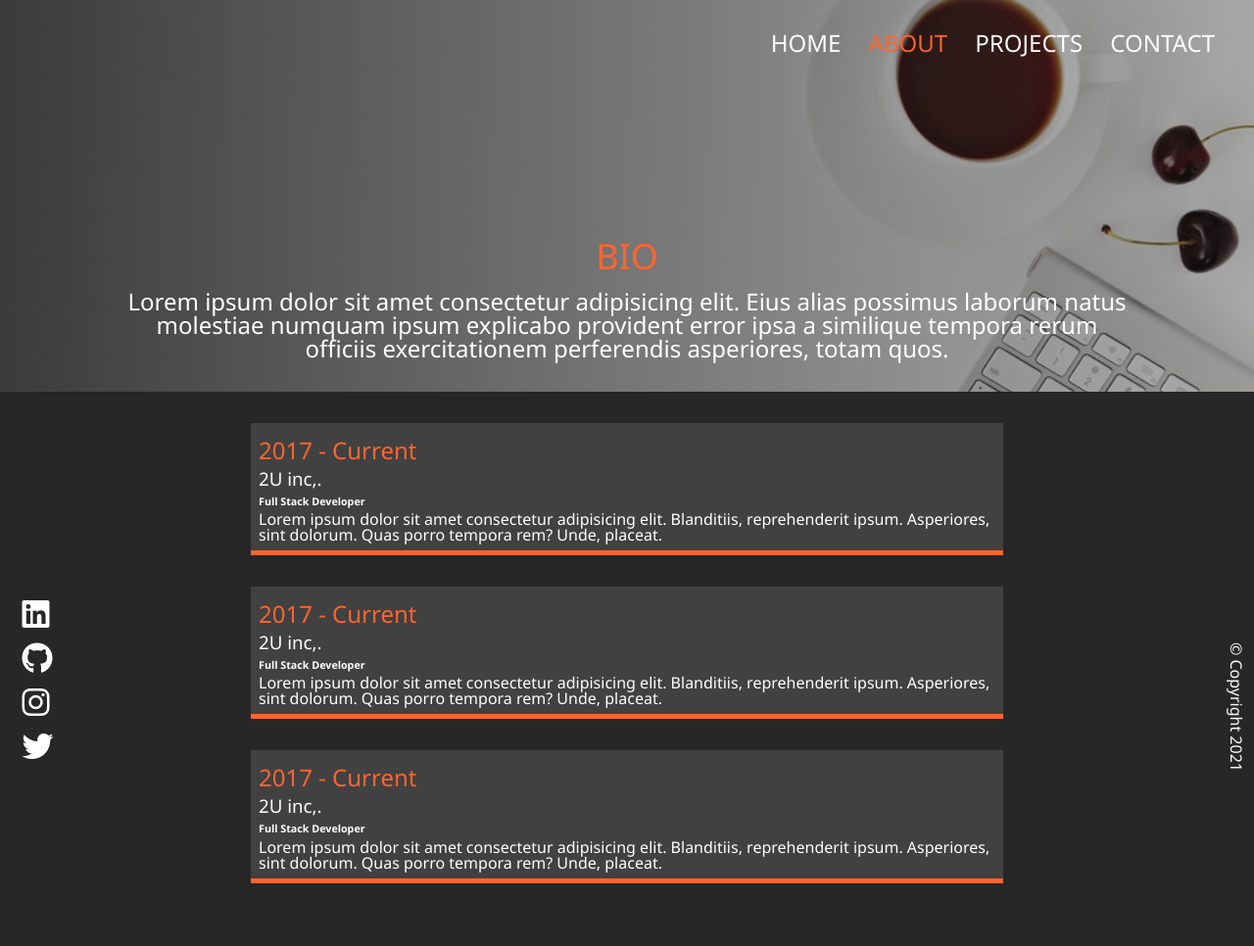
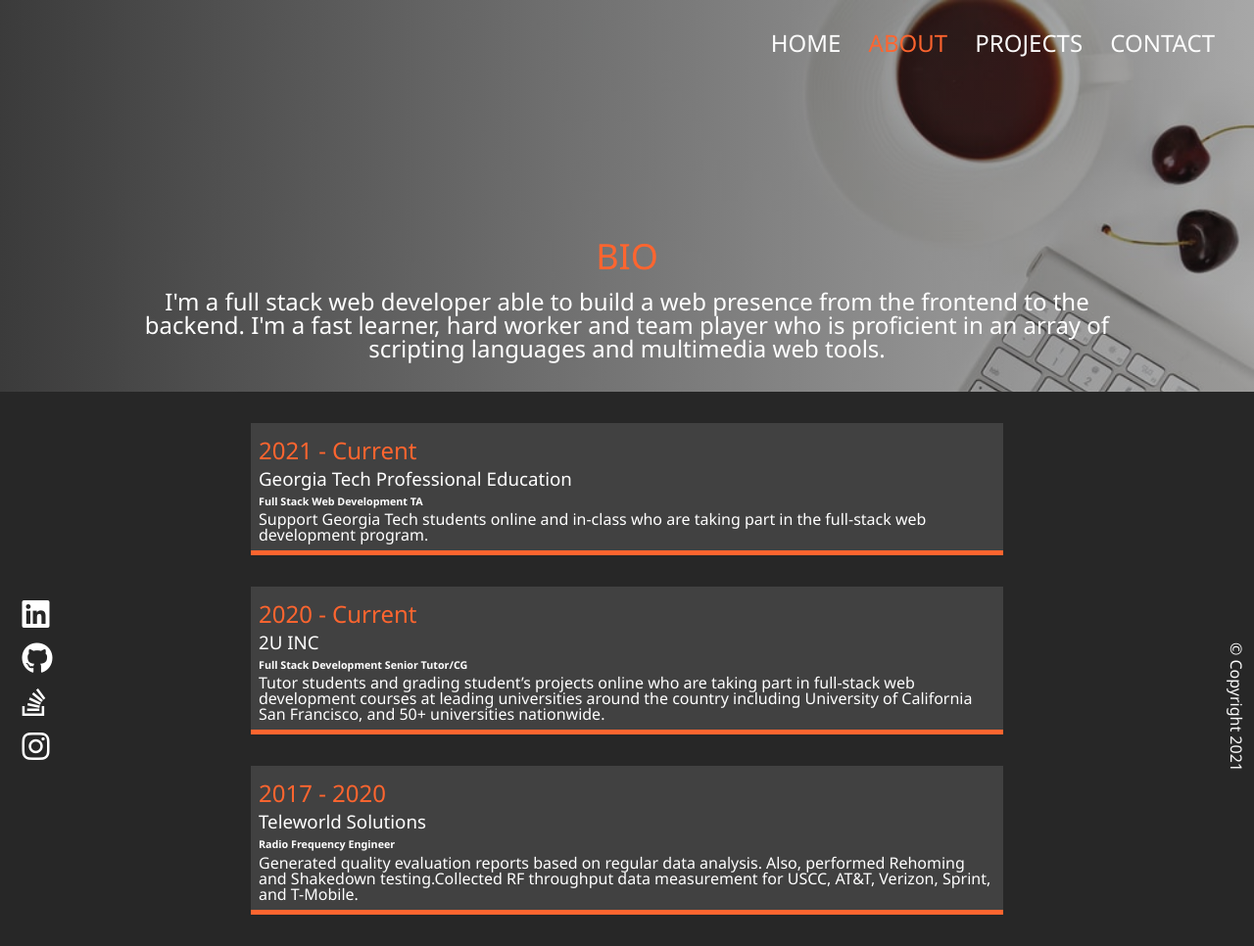
Before and after one commit to Dennis-The14th-web/sass_demo, a plain HTML site: page dist/about.html in a window 1280 px wide. Shown: the whole page at 98% size. Before the commit the page ends 934 px from the top, so only its background shows below. Drawn offline with Linux system fonts and the light colour scheme.

Commit message:
Updated dist with more details in html files

```diff
--- a/dist/about.html
+++ b/dist/about.html
@@ -45,44 +45,57 @@
                 <div class="about__bio">
                     <h2 class="text-secondary">BIO</h2>
                     <p>
-                    Lorem ipsum dolor sit amet consectetur adipisicing elit. Eius alias possimus laborum natus molestiae numquam ipsum explicabo provident error ipsa a similique tempora rerum officiis exercitationem perferendis asperiores, totam quos.
+                        I'm a full stack web developer able to build a
+                        web presence from the frontend to the backend.
+                        I'm a fast learner, hard worker and team player
+                        who is proficient in an array of scripting languages
+                        and multimedia web tools.
                     </p>
                 </div>
             </div>
 
            <div class="jobs">
                <div class="jobs__job">
-                   <h2 class="text-secondary">2017 - Current</h2>
-                   <h3>2U inc,.</h3>
-                   <h6>Full Stack Developer</h6>
-                   <p>Lorem ipsum dolor sit amet consectetur adipisicing elit. Blanditiis, reprehenderit ipsum. Asperiores, sint dolorum. Quas porro tempora rem? Unde, placeat.</p>
+                   <h2 class="text-secondary">2021 - Current</h2>
+                   <h3>Georgia Tech Professional Education</h3>
+                   <h6>Full Stack Web Development TA</h6>
+                   <p> Support Georgia Tech students online
+                       and in-class who are taking part in
+                       the full-stack web development program.</p>
                </div>
                <div class="jobs__job">
-                   <h2 class="text-secondary">2017 - Current</h2>
-                   <h3>2U inc,.</h3>
-                   <h6>Full Stack Developer</h6>
-                   <p>Lorem ipsum dolor sit amet consectetur adipisicing elit. Blanditiis, reprehenderit ipsum. Asperiores, sint dolorum. Quas porro tempora rem? Unde, placeat.</p>
+                   <h2 class="text-secondary">2020 - Current</h2>
+                   <h3>2U INC</h3>
+                   <h6>Full Stack Development Senior Tutor/CG</h6>
+                   <p>Tutor students and grading student’s projects
+                      online who are taking part in full-stack web
+                      development courses at leading universities
+                      around the country including University of
+                      California San Francisco, and 50+ universities nationwide.</p>
                </div>
                <div class="jobs__job">
-                   <h2 class="text-secondary">2017 - Current</h2>
-                   <h3>2U inc,.</h3>
-                   <h6>Full Stack Developer</h6>
-                   <p>Lorem ipsum dolor sit amet consectetur adipisicing elit. Blanditiis, reprehenderit ipsum. Asperiores, sint dolorum. Quas porro tempora rem? Unde, placeat.</p>
+                   <h2 class="text-secondary">2017 - 2020</h2>
+                   <h3>Teleworld Solutions</h3>
+                   <h6>Radio Frequency Engineer</h6>
+                   <p>Generated quality evaluation reports based on regular data analysis.
+                      Also, performed Rehoming and Shakedown testing.Collected RF throughput
+                      data measurement for USCC, AT&T, Verizon, Sprint, and T-Mobile.
+                   </p>
                </div>
            </div>
 
             <div class="social-icons">
-                <a href="#!">
+                <a href="https://www.linkedin.com/in/dennis-itua-975b9055/">
                     <i class="fab fa-linkedin fa-2x"></i>
                 </a>
-                <a href="#!">
+                <a href="https://github.com/Dennis-The14th-web">
                     <i class="fab fa-github fa-2x"></i>
                 </a>
-                <a href="#!">
+                <a href="https://stackoverflow.com/users/12722030/dennis-the14th-web">
+                    <i class="fab fa-stack-overflow fa-2x"></i>
+                </a>
+                <a href="https://www.instagram.com/louismane_the14th/">
                     <i class="fab fa-instagram fa-2x"></i>
-                </a>
-                <a href="#!">
-                    <i class="fab fa-twitter fa-2x"></i>
                 </a>
             </div>
 
```
Also changed, not shown: dist/contact.html (+6 -6 lines), dist/index.html (+7 -7 lines), dist/projects.html (+30 -24 lines), dist/images/09burner1-articleLarge.jpg (added), dist/images/Quiz-question.photo.jpg (added), dist/images/clickyreact.photo.jpg (added), dist/images/databaseimage.photo.jpg (added), dist/images/giphycover.gif (added), dist/images/grafity.photo.jpg (added).
